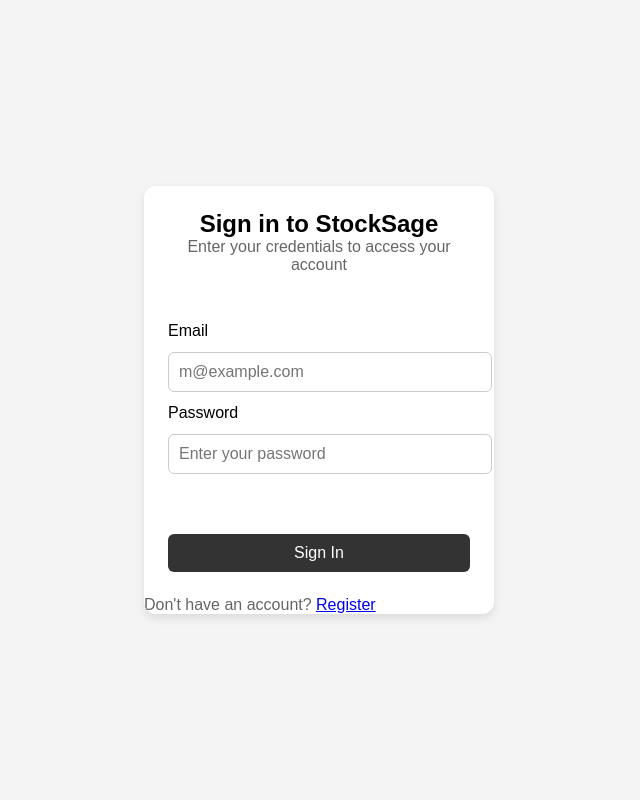
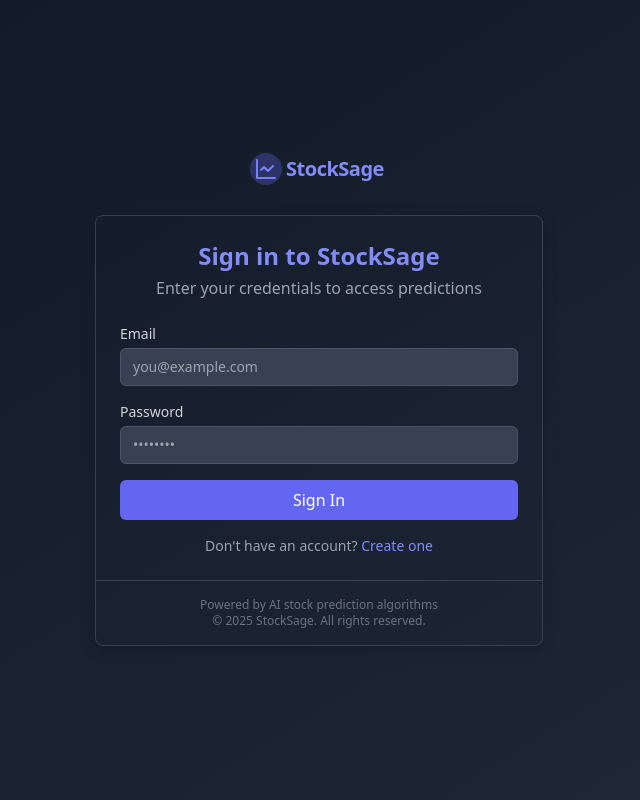
Before and after one commit to SayMyName03/LSTM-2nd, a Flask app: page /login in a window 1280 px wide. Shown: the whole page, without its empty margins (321-961 px from the left). Run offline with Flask 2, Linux system fonts and the light colour scheme; some libraries are stand-ins or nearby versions.

Commit message:
Changed the login page UI

```diff
--- a/LSTM-2nd-main/templates/login.html
+++ b/LSTM-2nd-main/templates/login.html
@@ -1,52 +1,103 @@
 <!DOCTYPE html>
 <html lang="en">
 <head>
-    <meta charset="UTF-8">
-    <meta name="viewport" content="width=device-width, initial-scale=1.0">
-    <link rel="stylesheet" href="/static/login.css">
+  <meta charset="UTF-8" />
+  <meta name="viewport" content="width=device-width, initial-scale=1.0"/>
   <title>StockSage - Login</title>
+  <link href="https://cdn.jsdelivr.net/npm/tailwindcss@2.2.19/dist/tailwind.min.css" rel="stylesheet" />
+
+  <style>
+    @keyframes float {
+      0% { transform: translateY(0px); }
+      50% { transform: translateY(-10px); }
+      100% { transform: translateY(0px); }
+    }
+    .animate-float {
+      animation: float 6s ease-in-out infinite;
+    }
+    .card-shadow {
+      box-shadow: 0 4px 15px rgba(0, 0, 0, 0.2);
+    }
+  </style>
 
   <!-- Firebase SDK -->
   <script src="https://www.gstatic.com/firebasejs/9.6.1/firebase-app-compat.js"></script>
   <script src="https://www.gstatic.com/firebasejs/9.6.1/firebase-auth-compat.js"></script>
 </head>
-<body>
-    <div class="rounded-xl border bg-card text-card-foreground shadow">
-        <div class="flex flex-col p-6 space-y-1">
-            <div class="font-semibold tracking-tight text-2xl">Sign in to StockSage</div>
-            <div class="text-sm text-muted-foreground">Enter your credentials to access your account</div>
+<body class="min-h-screen bg-gradient-to-br from-gray-900 to-gray-800 text-gray-200">
+
+  <!-- Stock Chart Pattern Background -->
+  <div class="absolute inset-0 overflow-hidden opacity-[0.05] pointer-events-none">
+    <div class="absolute left-0 right-0 h-px bg-indigo-500/20" style="top: 15%"></div>
+    <div class="absolute left-0 right-0 h-px bg-indigo-500/20" style="top: 35%"></div>
+    <div class="absolute left-0 right-0 h-px bg-indigo-500/20" style="top: 55%"></div>
+    <div class="absolute left-0 right-0 h-px bg-indigo-500/20" style="top: 75%"></div>
+    <div class="absolute left-0 right-0 h-px bg-indigo-500/20" style="top: 95%"></div>
   </div>
 
-        <div class="p-6 pt-0 grid gap-4">
-            <div class="grid gap-2">
-                <label class="text-sm font-medium leading-none" for="email">Email</label>
-                <input type="email" id="email" class="flex h-9 w-full rounded-md border border-input bg-transparent px-3 py-1 text-base shadow-sm transition-colors placeholder:text-muted-foreground focus-visible:outline-none focus-visible:ring-1 focus-visible:ring-ring" placeholder="m@example.com">
+  <!-- Login Container -->
+  <div class="relative min-h-screen flex flex-col items-center justify-center p-4 z-10">
+    <div class="w-full max-w-md">
+
+      <!-- Logo -->
+      <div class="flex justify-center mb-8">
+        <div class="flex items-center gap-2 text-indigo-400">
+          <div class="relative">
+            <svg xmlns="http://www.w3.org/2000/svg" class="h-6 w-6" fill="none" stroke="currentColor" stroke-width="2" stroke-linecap="round" stroke-linejoin="round">
+              <path d="M3 3v18h18"></path>
+              <path d="m19 9-5 5-4-4-3 3"></path>
+            </svg>
+            <div class="absolute -inset-1 rounded-full bg-indigo-500 opacity-30 -z-10"></div>
           </div>
-
-            <div class="grid gap-2">
-                <label class="text-sm font-medium leading-none" for="password">Password</label>
-                <input type="password" id="password" class="flex h-9 w-full rounded-md border border-input bg-transparent px-3 py-1 text-base shadow-sm transition-colors placeholder:text-muted-foreground focus-visible:outline-none focus-visible:ring-1 focus-visible:ring-ring" placeholder="Enter your password">
-            </div>
-
-            <div id="loginError" class="text-red-500 text-sm hidden">
-
+          <span class="font-bold text-xl tracking-tight">StockSage</span>
         </div>
       </div>
 
-        <div class="flex items-center p-6 pt-0">
-            <button id="loginButton" class="inline-flex items-center justify-center gap-2 whitespace-nowrap rounded-md text-sm font-medium transition-colors focus-visible:outline-none focus-visible:ring-1 focus-visible:ring-ring bg-primary text-primary-foreground shadow hover:bg-primary/90 h-9 px-4 py-2 w-full">
+      <!-- Login Card -->
+      <div class="border border-gray-700 rounded-lg shadow-sm backdrop-blur-sm bg-gray-800/90 card-shadow">
+        <div class="p-6 space-y-1 text-center">
+          <h1 class="text-2xl font-bold text-indigo-400">Sign in to StockSage</h1>
+          <p class="text-gray-400">Enter your credentials to access predictions</p>
+        </div>
+
+        <div class="p-6 pt-0 space-y-4">
+          <div>
+            <label for="email" class="block text-sm font-medium text-gray-300">Email</label>
+            <input type="email" id="email" placeholder="you@example.com"
+              class="w-full mt-1 px-3 py-2 rounded-md bg-gray-700 border border-gray-600 text-gray-200 text-sm focus:ring-2 focus:ring-indigo-500 focus:outline-none" />
+          </div>
+
+          <div>
+            <label for="password" class="block text-sm font-medium text-gray-300">Password</label>
+            <input type="password" id="password" placeholder="••••••••"
+              class="w-full mt-1 px-3 py-2 rounded-md bg-gray-700 border border-gray-600 text-gray-200 text-sm focus:ring-2 focus:ring-indigo-500 focus:outline-none" />
+          </div>
+
+          <div id="loginError" class="text-red-500 text-sm hidden"></div>
+
+          <button id="loginButton"
+            class="w-full bg-indigo-500 hover:bg-indigo-600 text-white font-medium py-2 px-4 rounded-md transition-colors">
             Sign In
           </button>
-        </div>
 
-        <div class="text-center pb-4">
-            <span class="text-sm text-muted-foreground">Don't have an account? </span>
-            <a href="/register" class="text-sm font-medium text-primary underline-offset-4 hover:underline">Register</a>
+          <div class="text-center">
+            <p class="text-sm text-gray-400">
+              Don't have an account?
+              <a href="/register" class="text-indigo-400 hover:underline">Create one</a>
+            </p>
           </div>
         </div>
 
+        <div class="flex flex-col text-center text-xs text-gray-500 border-t border-gray-700 p-4">
+          <p>Powered by AI stock prediction algorithms</p>
+          <p>© 2025 StockSage. All rights reserved.</p>
+        </div>
+      </div>
+    </div>
+  </div>
+
+  <!-- Firebase Auth JS -->
   <script>
-        // Firebase configuration
     const firebaseConfig = {
       apiKey: "AIzaSyCQUHUCd8bKnRdv3AJm9InBlwbfyy4YVWw",
       authDomain: "stocksage-dee21.firebaseapp.com",
@@ -56,86 +107,70 @@
       appId: "1:959336780489:web:ef6bbb9b823efa312ef318",
       measurementId: "G-HW7K3FFKV6"
     };
-
-        // Initialize Firebase
     firebase.initializeApp(firebaseConfig);
 
-        // Check if user is already logged in
     firebase.auth().onAuthStateChanged(function(user) {
-            if (user) {
-                // User is signed in, redirect to analysis page
-                window.location.href = "/analysis";
-            }
+      if (user) window.location.href = "/analysis";
     });
 
-        // Show/hide loading indicator
     function showLoading() {
-            document.getElementById('loginButton').disabled = true;
-            document.getElementById('loginButton').textContent = 'Signing in...';
+      const btn = document.getElementById('loginButton');
+      btn.disabled = true;
+      btn.textContent = 'Signing in...';
     }
 
     function hideLoading() {
-            document.getElementById('loginButton').disabled = false;
-            document.getElementById('loginButton').textContent = 'Sign In';
+      const btn = document.getElementById('loginButton');
+      btn.disabled = false;
+      btn.textContent = 'Sign In';
     }
 
-        // Show error message
     function showError(message) {
-            const errorElement = document.getElementById('loginError');
-            errorElement.textContent = message;
-            errorElement.classList.remove('hidden');
+      const el = document.getElementById('loginError');
+      el.textContent = message;
+      el.classList.remove('hidden');
     }
 
-        // Email/Password login
-        document.getElementById('loginButton').addEventListener('click', function() {
+    document.getElementById('loginButton').addEventListener('click', () => {
       const email = document.getElementById('email').value.trim();
       const password = document.getElementById('password').value;
 
-            // Hide any existing error message
       document.getElementById('loginError').classList.add('hidden');
-
       if (!email || !password) {
         showError("Please enter both email and password");
         return;
       }
 
       showLoading();
-
       firebase.auth().signInWithEmailAndPassword(email, password)
-                .then((userCredential) => {
-                    const user = userCredential.user;
-                    return user.getIdToken().then(idToken => {
+        .then(userCredential => {
+          return userCredential.user.getIdToken().then(idToken => {
             sessionStorage.setItem('authToken', idToken);
             window.location.href = "/analysis";
           });
         })
-                .catch((error) => {
+        .catch(error => {
           hideLoading();
-                    let errorMessage;
-
+          let errorMsg;
           switch (error.code) {
             case 'auth/user-not-found':
-                            errorMessage = "No account found with this email address.";
+              errorMsg = "No account found with this email address.";
               break;
             case 'auth/wrong-password':
-                            errorMessage = "Incorrect password, please try again.";
+              errorMsg = "Incorrect password, please try again.";
               break;
             case 'auth/too-many-requests':
-                            errorMessage = "Too many failed login attempts. Please try again later or reset your password.";
+              errorMsg = "Too many attempts. Try again later.";
               break;
             default:
-                            errorMessage = error.message;
+              errorMsg = error.message;
           }
-
-                    showError(errorMessage);
+          showError(errorMsg);
         });
     });
 
-        // Handle Enter key for login
-        document.getElementById('password').addEventListener('keypress', function(e) {
-            if (e.key === 'Enter') {
-                document.getElementById('loginButton').click();
-            }
+    document.getElementById('password').addEventListener('keypress', function (e) {
+      if (e.key === 'Enter') document.getElementById('loginButton').click();
     });
   </script>
 </body>
```
Also changed, not shown: LSTM-2nd-main/instance/stock_predictions.db (added), LSTM-2nd-main/static/actual_vs_predicted_chart.png, LSTM-2nd-main/static/future_prediction_chart.png, LSTM-2nd-main/static/price_ma_chart.png. Lines whose indentation alone changed are shown as unchanged.
